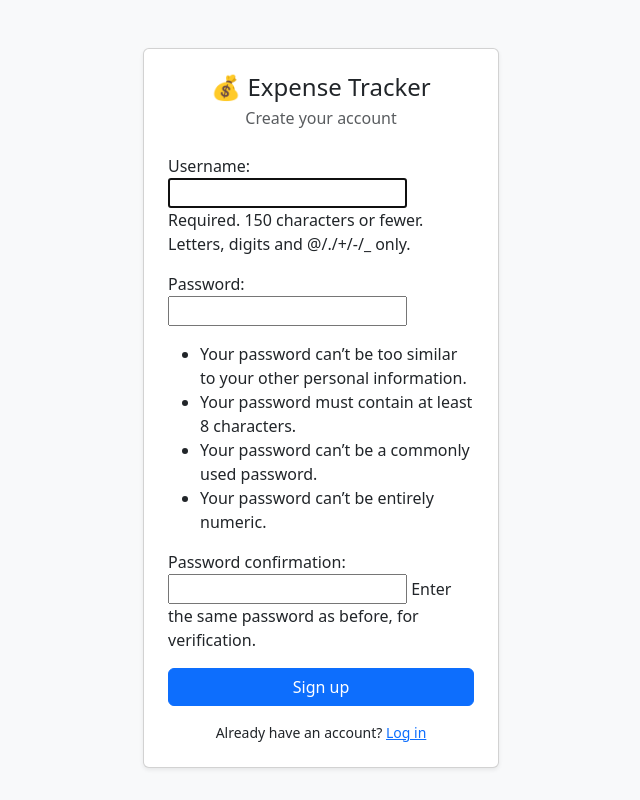
After one commit to ifeadegoke/expense-tracker, a Django app: page /signup/ in a window 1280 px wide. The commit adds this page. Shown: the whole page, without its empty margins (319-959 px from the left). Run offline with Django 5.2, Linux system fonts and the light colour scheme.

Commit message:
Add per-user data:login required, owner filtering, sign-up

```diff
--- a/backend/backend/settings.py
+++ b/backend/backend/settings.py
@@ -116,3 +116,6 @@ USE_TZ = True
 # https://docs.djangoproject.com/en/6.0/howto/static-files/
 
 STATIC_URL = 'static/'
+LOGIN_URL = 'login'
+LOGIN_REDIRECT_URL = 'expense_list'
+LOGOUT_REDIRECT_URL = 'login'
--- a/backend/backend/urls.py
+++ b/backend/backend/urls.py
@@ -19,5 +19,6 @@ from django.urls import path, include
 
 urlpatterns = [
     path('admin/', admin.site.urls),
+    path('accounts/', include('django.contrib.auth.urls')),
     path('', include('expenses.urls')),
 ]
--- a/backend/expenses/models.py
+++ b/backend/expenses/models.py
@@ -1,10 +1,13 @@
 from decimal import Decimal
 from django.core.validators import MinValueValidator
 from django.db import models
+from django.conf import settings
 
-# Create your models here.
+
+
 
 class Expense(models.Model):
+    user = models.ForeignKey(settings.AUTH_USER_MODEL, on_delete=models.CASCADE, null=True, blank=True)
     CATEGORY_CHOICES = [
         ('Food', 'Food'),
         ('Transport', 'Transport'),
@@ -26,6 +29,7 @@ class Expense(models.Model):
         return f"{self.category} - {self.description} - {self.amount}"
 
 class Budget(models.Model):
+    user = models.OneToOneField(settings.AUTH_USER_MODEL, on_delete=models.CASCADE, null=True, blank=True)
     amount = models.DecimalField(
         max_digits=10,
         decimal_places=2,
--- /dev/null
+++ b/backend/expenses/templates/registration/signup.html
@@ -0,0 +1,33 @@
+<!DOCTYPE html>
+<html>
+<head>
+    <meta charset="utf-8">
+    <meta name="viewport" content="width=device-width, initial-scale=1">
+    <title>Sign up - Expense Tracker</title>
+    <link href="https://cdn.jsdelivr.net/npm/bootstrap@5.3.3/dist/css/bootstrap.min.css" rel="stylesheet">
+</head>
+<body class="bg-light">
+<div class="container">
+    <div class="row justify-content-center mt-5">
+        <div class="col-md-6 col-lg-4">
+            <div class="card shadow-sm">
+                <div class="card-body p-4">
+                    <h1 class="h4 text-center mb-1">💰 Expense Tracker</h1>
+                    <p class="text-muted text-center mb-4">Create your account</p>
+
+                    <form method="post">
+                        {% csrf_token %}
+                        {{ form.as_p }}
+                        <button type="submit" class="btn btn-primary w-100">Sign up</button>
+                    </form>
+
+                    <p class="text-center small mt-3 mb-0">
+                        Already have an account? <a href="{% url 'login' %}">Log in</a>
+                    </p>
+                </div>
+            </div>
+        </div>
+    </div>
+</div>
+</body>
+</html>
--- a/backend/expenses/urls.py
+++ b/backend/expenses/urls.py
@@ -6,6 +6,7 @@ urlpatterns = [
     path('delete/<int:expense_id>/', views.expense_delete, name='expense_delete'),
     path('edit/<int:expense_id>/', views.expense_edit, name = 'expense_edit'),
     path('budget/', views.set_budget, name='set_budget'),
+    path('signup/', views.signup, name='signup'),
 
 
 ]
--- a/backend/expenses/views.py
+++ b/backend/expenses/views.py
@@ -2,30 +2,35 @@ from django.shortcuts import render, redirect, get_object_or_404
 from .models import Expense, Budget
 from .forms import ExpenseForm, BudgetForm
 from django.db.models import Sum
+from django.contrib.auth.forms import UserCreationForm
+from django.contrib.auth import login
+from django.contrib.auth.decorators import login_required
 
+@login_required
 def expense_list(request):
     if request.method == 'POST':
         form = ExpenseForm(request.POST)
         if form.is_valid():
-            form.save()
+            expense = form.save(commit=False)
+            expense.user = request.user
+            expense.save()
             return redirect('expense_list')
     else:
         form = ExpenseForm()
 
-    expenses = Expense.objects.all()
+    expenses = Expense.objects.filter(user=request.user)
     total = sum(e.amount for e in expenses)
 
-    category_data =(
-        Expense.objects
+    category_data = (
+        expenses
         .values('category')
         .annotate(total=Sum('amount'))
-        .order_by("category")
+        .order_by('category')
     )
-
     chart_labels = [item['category'] for item in category_data]
     chart_values = [float(item['total']) for item in category_data]
 
-    budget = Budget.objects.first()
+    budget = Budget.objects.filter(user=request.user).first()
     budget_form = BudgetForm(instance=budget)
     remaining = None
     percentage = None
@@ -50,22 +55,21 @@ def expense_list(request):
         'remaining': remaining,
         'percentage': percentage,
         'status': status,
-        'chart_labels' : chart_labels,
-        'chart_values' : chart_values,
-
+        'chart_labels': chart_labels,
+        'chart_values': chart_values,
     }
     return render(request, 'expenses/expense_list.html', context)
 
-
+@login_required
 def expense_delete(request, expense_id):
-    expense = get_object_or_404(Expense, id=expense_id)
+    expense = get_object_or_404(Expense, id=expense_id, user=request.user)
     if request.method == 'POST':
         expense.delete()
     return redirect('expense_list')
 
-
+@login_required
 def expense_edit(request, expense_id):
-    expense = get_object_or_404(Expense, id = expense_id)
+    expense = get_object_or_404(Expense, id = expense_id, user=request.user)
     if request.method =='POST':
         form = ExpenseForm(request.POST, instance=expense)
         if form.is_valid():
@@ -75,11 +79,25 @@ def expense_edit(request, expense_id):
             form = ExpenseForm(instance=expense)
     return render(request, 'expenses/expense_edit.html', {'form':form, 'expense': expense})
 
-
+@login_required
 def set_budget(request):
     if request.method =='POST':
-        budget = Budget.objects.first()
+        budget = Budget.objects.first(user=request.user).first()
         form = BudgetForm(request.POST, instance=budget)
         if form.is_valid():
-            form.save()
+            budget = form.save(commit=False)
+            budget.user = request.user
+            budget.save()
     return redirect('expense_list')
+
+
+def signup(request):
+    if request.method =='POST':
+        form = UserCreationForm(request.POST)
+        if form.is_valid():
+            user = form.save()
+            login(request, user)
+            return redirect('expense_list')
+    else:
+        form = UserCreationForm()
+    return render(request, 'registration/signup.html', {'form':form})
```
Also changed, not shown: backend/expenses/forms.py (+8 -1 lines), backend/expenses/templates/expenses/base.html (+12 -0 lines), backend/expenses/templates/registration/login.html (added, +32 -0 lines), backend/expenses/migrations/0006_budget_user.py (added), backend/expenses/migrations/0007_expense_user.py (added), backend/expenses/migrations/0008_remove_budget_user_remove_expense_user.py (added), backend/expenses/migrations/0009_budget_user_expense_user.py (added).
